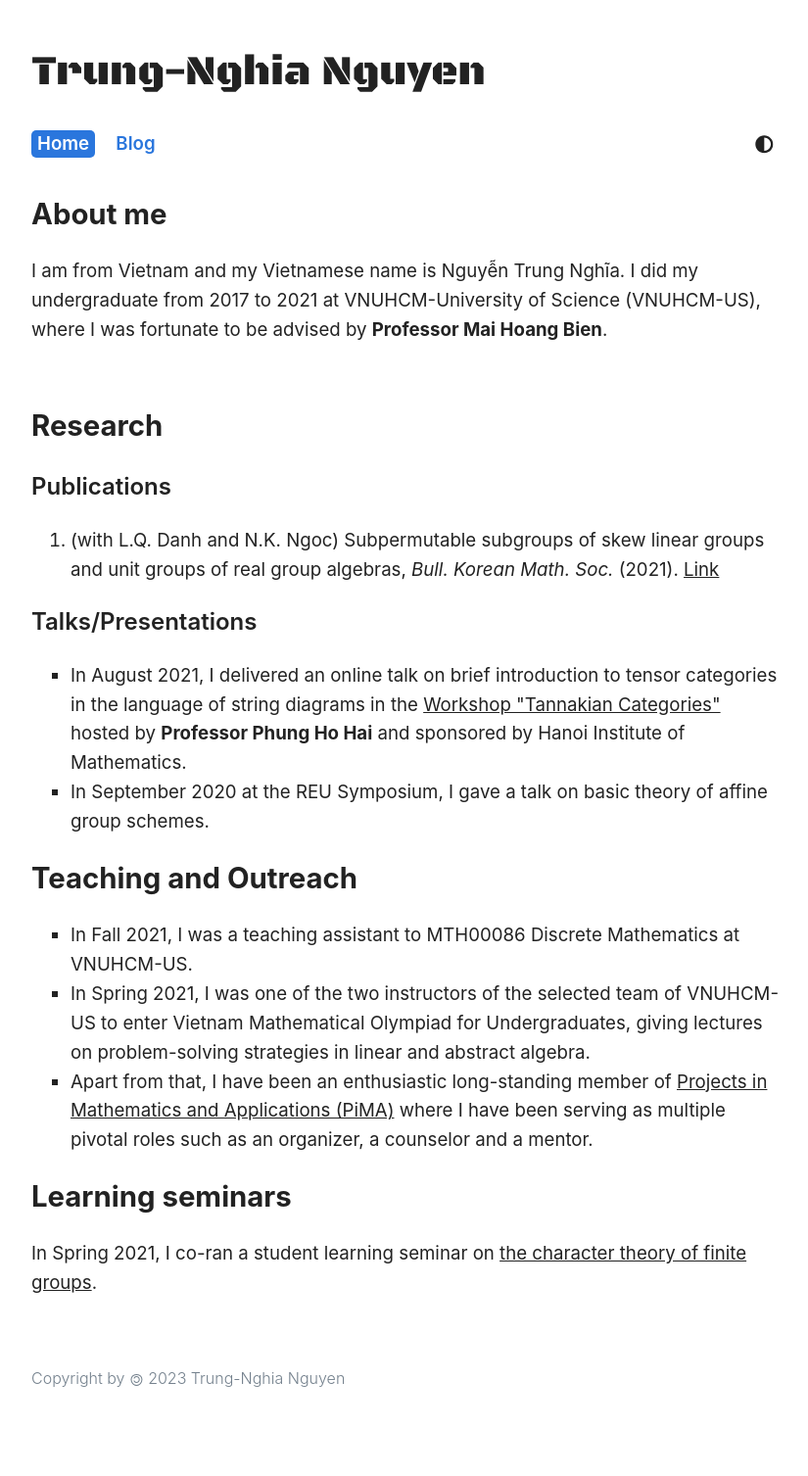
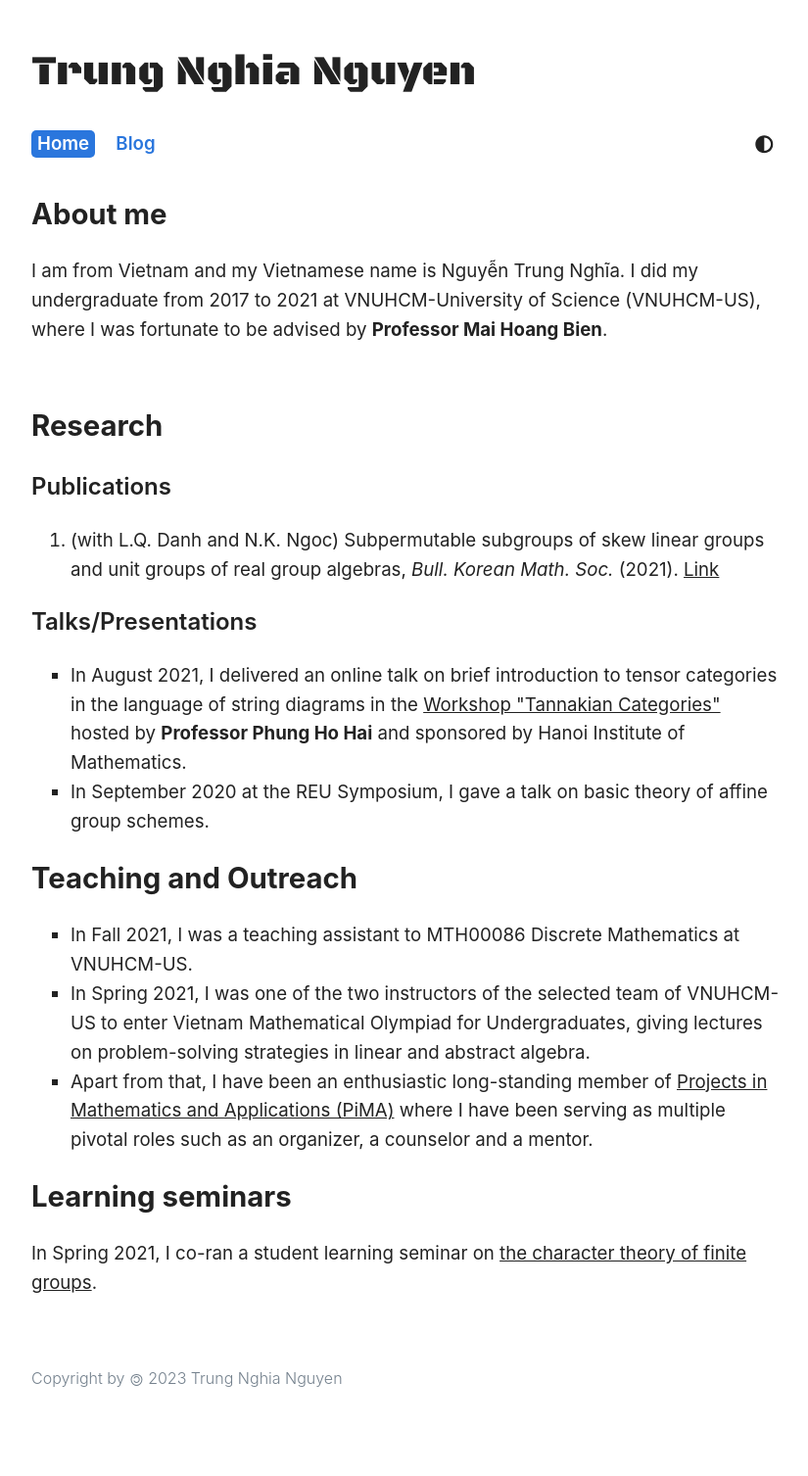
Before and after one commit to tnghianguyen/tnghianguyen.github.io, a Jekyll site: the page built from index.html, in a window 1280 px wide. Shown: the whole page at 98% size, without its empty margins (224-1049 px from the left). Built offline with Jekyll 4.4.1, drawn with Linux system fonts in a browser that asks for light colours; the list of posts is cut into pages by our own code; comment, search, counter and statistics services are not loaded.

Commit message:
name updated

```diff
--- a/_config.yml
+++ b/_config.yml
@@ -11,8 +11,8 @@ plugins:
   - jekyll-feed
   - jekyll-paginate
 
-title: Trung-Nghia Nguyen
-author: Trung-Nghia Nguyen
+title: Trung Nghia Nguyen
+author: Trung Nghia Nguyen
 tagline: "A minimal theme for blogs"
 description: "Wellcome to my homepage"
 url: ""
```
Also changed, not shown: 10 other files.
